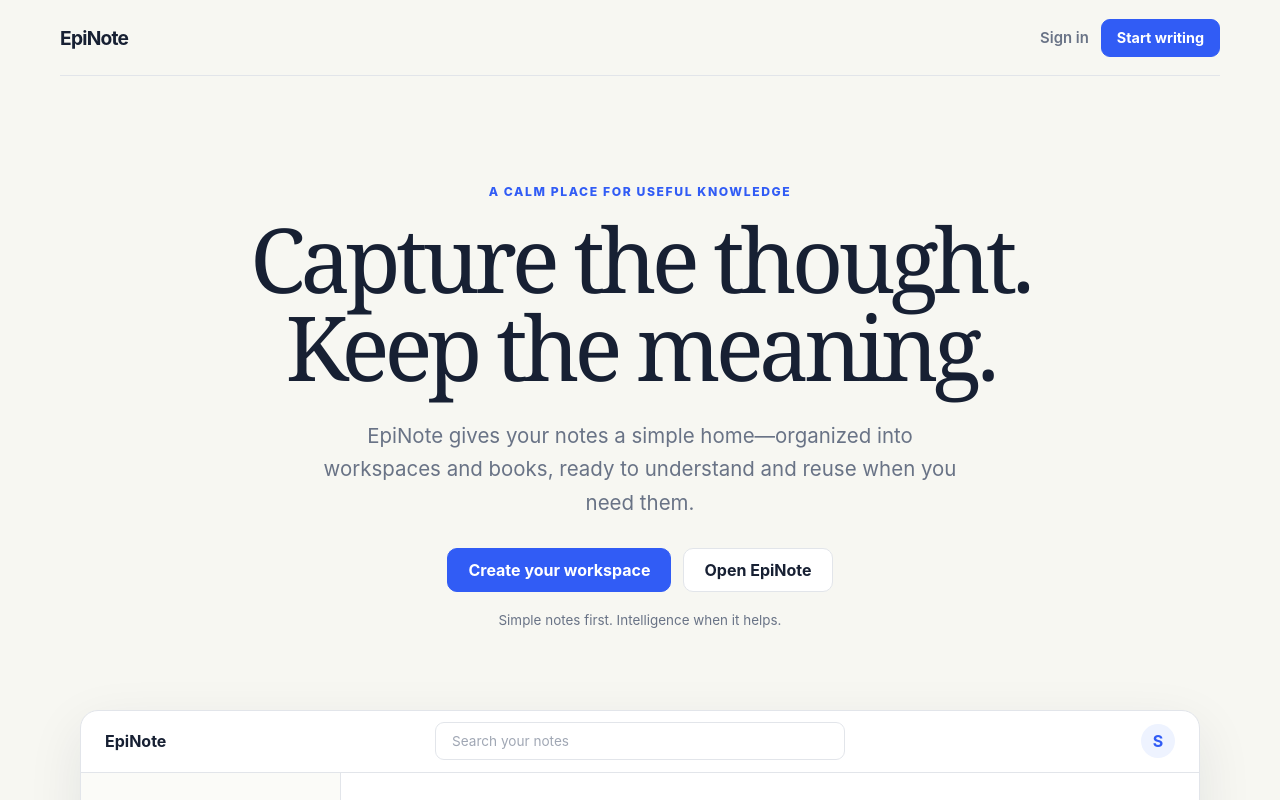
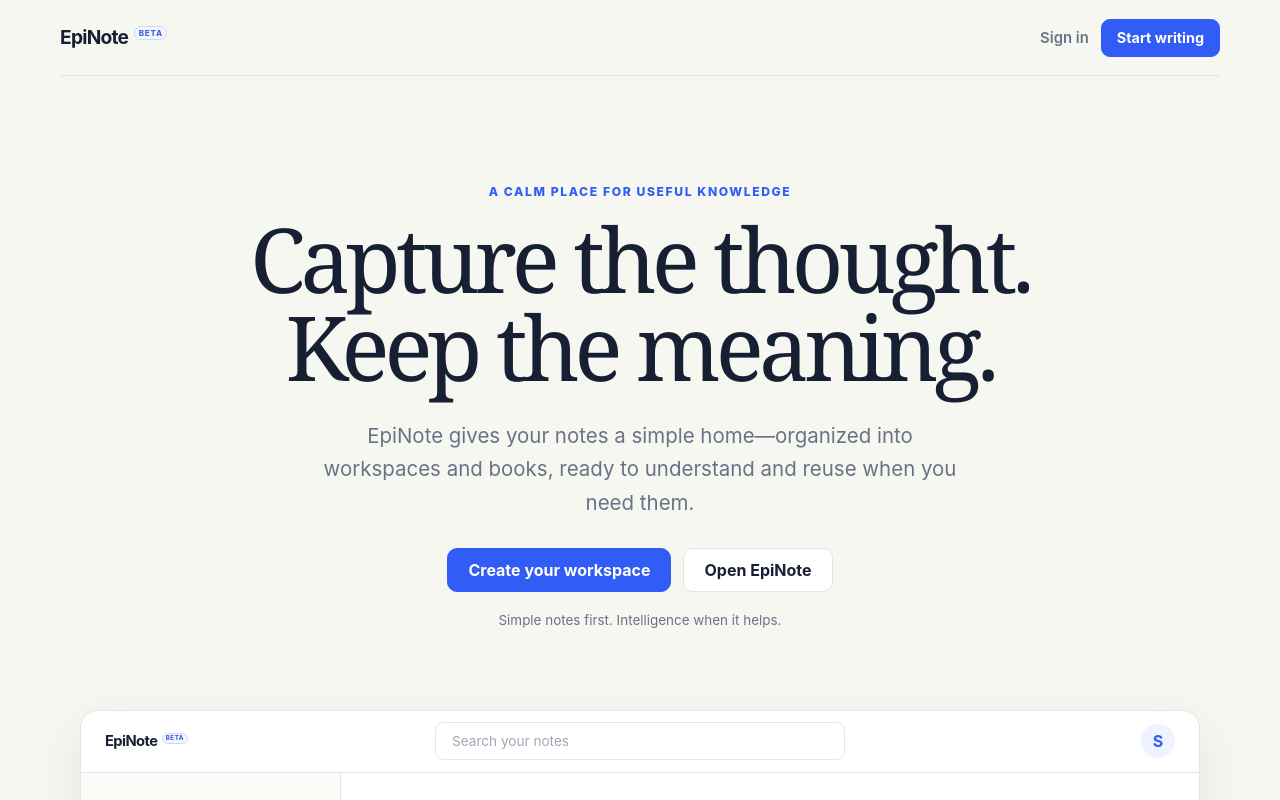
Before and after one commit to sumanthn/epignos-notes, a Next.js app: page / in a window 1280 px wide. Shown: the top 800 px of the page. Built offline with nearby package versions, Linux system fonts and the light colour scheme.

Commit message:
feat: label EpiNote beta deployment

```diff
--- a/src/app/globals.css
+++ b/src/app/globals.css
@@ -30,7 +30,8 @@
 
 :focus-visible { outline: 3px solid rgba(49, 92, 245, 0.28); outline-offset: 2px; }
 
-.wordmark { color: var(--ink); font-size: 1.2rem; font-weight: 750; letter-spacing: -0.04em; text-decoration: none; }
+.wordmark { display: inline-flex; align-items: flex-start; gap: 0.32em; color: var(--ink); font-size: 1.2rem; font-weight: 750; letter-spacing: -0.04em; line-height: 1; text-decoration: none; white-space: nowrap; }
+.wordmark-beta { position: relative; top: -0.2em; padding: 0.2em 0.42em; border: 1px solid #cbd7ff; border-radius: 999px; background: #f3f6ff; color: #4163dc; font-size: 0.42em; font-weight: 800; letter-spacing: 0.09em; line-height: 1.1; text-transform: uppercase; }
 .button { display: inline-flex; min-height: 44px; align-items: center; justify-content: center; padding: 0 20px; border: 1px solid var(--cobalt); border-radius: 10px; background: var(--cobalt); color: white; font-weight: 680; text-decoration: none; cursor: pointer; transition: background 150ms ease, border-color 150ms ease, transform 150ms ease; }
 .button:hover { background: var(--cobalt-dark); border-color: var(--cobalt-dark); }
 .button:active { transform: translateY(1px); }
@@ -52,7 +53,7 @@
 .hero-note { margin-top: 20px; color: var(--muted); font-size: 0.84rem; }
 .product-frame { width: min(1120px, calc(100% - 40px)); min-height: 570px; margin: 0 auto 90px; overflow: hidden; border: 1px solid var(--border); border-radius: 18px; background: var(--surface); box-shadow: var(--shadow); }
 .preview-topbar { height: 62px; display: grid; grid-template-columns: 220px 1fr 220px; align-items: center; padding: 0 24px; border-bottom: 1px solid var(--border); }
-.preview-brand { font-weight: 750; }
+.preview-brand { font-size: 0.92rem; font-weight: 750; }
 .preview-search { width: min(410px, 100%); justify-self: center; padding: 10px 16px; border: 1px solid var(--border); border-radius: 9px; color: #a0a7b4; font-size: 0.85rem; }
 .preview-avatar { width: 34px; height: 34px; justify-self: end; display: grid; place-items: center; border-radius: 50%; background: var(--selected); color: var(--cobalt); font-weight: 700; }
 .preview-body { min-height: 508px; display: grid; grid-template-columns: 260px 1fr; }
--- a/src/app/layout.tsx
+++ b/src/app/layout.tsx
@@ -4,8 +4,8 @@
 
 export const metadata: Metadata = {
   title: {
-    default: "EpiNote — Notes that become knowledge",
-    template: "%s · EpiNote",
+    default: "EpiNote Beta — Notes that become knowledge",
+    template: "%s · EpiNote Beta",
   },
   description: "A simple, intelligent workspace for notes and ideas.",
 };
--- a/src/app/login/page.tsx
+++ b/src/app/login/page.tsx
@@ -1,14 +1,14 @@
 import type { Metadata } from "next";
-import Link from "next/link";
 
 import { AuthForm } from "@/components/AuthForm";
+import { ProductWordmark } from "@/components/ProductWordmark";
 
 export const metadata: Metadata = { title: "Sign in" };
 
 export default function LoginPage() {
   return (
     <main className="auth-shell">
-      <Link className="wordmark auth-wordmark" href="/">EpiNote</Link>
+      <ProductWordmark className="auth-wordmark" href="/" />
       <section className="auth-card">
         <p className="eyebrow">Welcome back</p>
         <h1>Sign in to your notes</h1>
--- a/src/app/page.tsx
+++ b/src/app/page.tsx
@@ -1,12 +1,12 @@
 import Link from "next/link";
+
+import { ProductWordmark } from "@/components/ProductWordmark";
 
 export default function LandingPage() {
   return (
     <main className="landing-shell">
       <nav className="landing-nav" aria-label="Main navigation">
-        <Link className="wordmark" href="/">
-          EpiNote
-        </Link>
+        <ProductWordmark href="/" />
         <div className="landing-actions">
           <Link className="text-link" href="/login">
             Sign in
@@ -37,7 +37,7 @@
 
       <section className="product-frame" aria-label="EpiNote workspace preview">
         <div className="preview-topbar">
-          <span className="preview-brand">EpiNote</span>
+          <ProductWordmark className="preview-brand" />
           <span className="preview-search">Search your notes</span>
           <span className="preview-avatar">S</span>
         </div>
--- a/src/app/register/page.tsx
+++ b/src/app/register/page.tsx
@@ -1,14 +1,14 @@
 import type { Metadata } from "next";
-import Link from "next/link";
 
 import { AuthForm } from "@/components/AuthForm";
+import { ProductWordmark } from "@/components/ProductWordmark";
 
 export const metadata: Metadata = { title: "Create account" };
 
 export default function RegisterPage() {
   return (
     <main className="auth-shell">
-      <Link className="wordmark auth-wordmark" href="/">EpiNote</Link>
+      <ProductWordmark className="auth-wordmark" href="/" />
       <section className="auth-card">
         <p className="eyebrow">Your knowledge workspace</p>
         <h1>Start with one useful note</h1>
--- /dev/null
+++ b/src/components/ProductWordmark.tsx
@@ -0,0 +1,28 @@
+import Link from "next/link";
+
+type ProductWordmarkProps = {
+  className?: string;
+  href?: string;
+};
+
+function wordmarkContent() {
+  return (
+    <>
+      <span>EpiNote</span>
+      <sup className="wordmark-beta">Beta</sup>
+    </>
+  );
+}
+
+export function ProductWordmark({ className, href }: ProductWordmarkProps) {
+  const classes = ["wordmark", className].filter(Boolean).join(" ");
+  if (href) {
+    return (
+      <Link className={classes} href={href} aria-label="EpiNote Beta home">
+        {wordmarkContent()}
+      </Link>
+    );
+  }
+
+  return <span className={classes}>{wordmarkContent()}</span>;
+}
--- a/src/components/WorkspaceApp.tsx
+++ b/src/components/WorkspaceApp.tsx
@@ -3,6 +3,7 @@
 import { useCallback, useEffect, useMemo, useRef, useState } from "react";
 import { useRouter } from "next/navigation";
 
+import { ProductWordmark } from "@/components/ProductWordmark";
 import type { WorkspacePayload } from "@/lib/workspace";
 
 type Note = WorkspacePayload["notes"][number];
@@ -1432,7 +1433,7 @@
     <main className="workspace-shell">
       <header className="workspace-topbar">
         <div className="workspace-identity">
-          <span className="wordmark workspace-wordmark">EpiNote</span>
+          <ProductWordmark className="workspace-wordmark" />
           <span className="topbar-divider" />
           {renamingWorkspace ? (
             <form className="workspace-inline-rename" onSubmit={renameWorkspace}>
```
Also changed, not shown: 1 other file (tests, documents, lock files or other folders).
